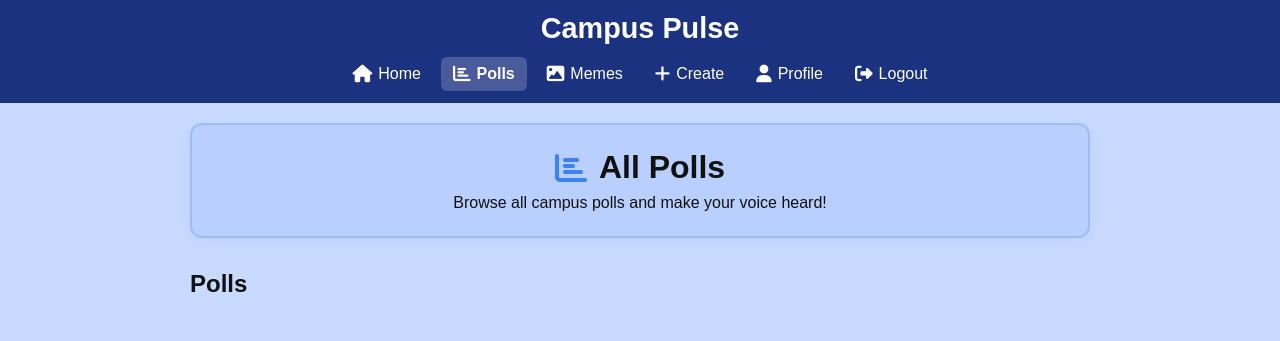
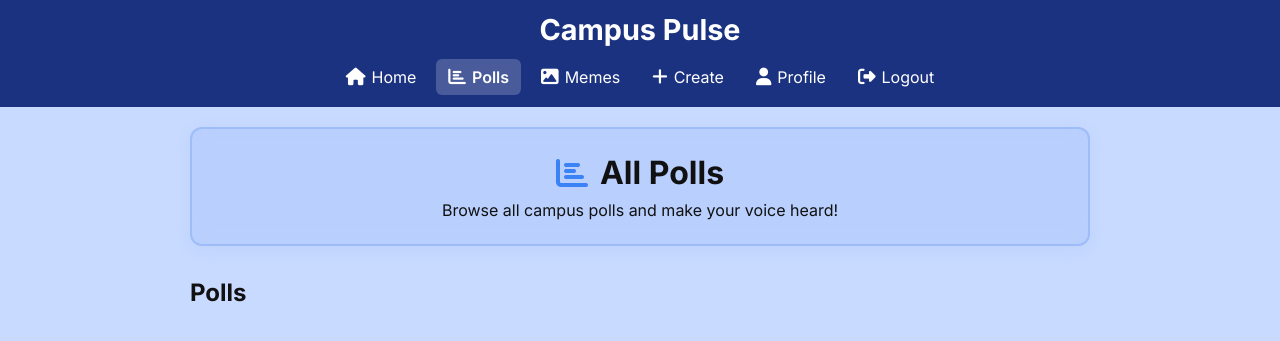
Before and after one commit to SilvioIvanio/G42-Polls-Memes-Platform, a PHP site: page /HTML/polls.html in a window 1280 px wide. Shown: the top 341 px of the page. Run offline with PHP 8.4, Linux system fonts and the light colour scheme; data that the repository does not hold is empty.

Commit message:
+ Changed font style to Inter across all web pages   to give a more professional and neutral   appearance.

```diff
--- a/HTML/create.html
+++ b/HTML/create.html
@@ -3,6 +3,9 @@
 <head>
   <meta charset="utf-8">
   <title>Create - Campus Pulse</title>
+  <link rel="preconnect" href="https://fonts.googleapis.com">
+  <link rel="preconnect" href="https://fonts.gstatic.com" crossorigin>
+  <link href="https://fonts.googleapis.com/css2?family=Inter:wght@300;400;500;600;700&display=swap" rel="stylesheet">
   <link rel="stylesheet" href="../styles/styles.css">
   <link rel="stylesheet" href="https://cdnjs.cloudflare.com/ajax/libs/font-awesome/6.4.0/css/all.min.css">
 </head>
--- a/HTML/homepage.html
+++ b/HTML/homepage.html
@@ -3,6 +3,9 @@
 <head>
   <meta charset="utf-8">
   <title>Campus Pulse - Homepage</title>
+  <link rel="preconnect" href="https://fonts.googleapis.com">
+  <link rel="preconnect" href="https://fonts.gstatic.com" crossorigin>
+  <link href="https://fonts.googleapis.com/css2?family=Inter:wght@300;400;500;600;700&display=swap" rel="stylesheet">
   <link rel="stylesheet" href="../styles/styles.css">
   <link rel="stylesheet" href="https://cdnjs.cloudflare.com/ajax/libs/font-awesome/6.4.0/css/all.min.css">
 </head>
--- a/HTML/index.html
+++ b/HTML/index.html
@@ -3,6 +3,9 @@
 <head>
   <meta charset="utf-8">
   <title>Campus Pulse - Home</title>
+  <link rel="preconnect" href="https://fonts.googleapis.com">
+  <link rel="preconnect" href="https://fonts.gstatic.com" crossorigin>
+  <link href="https://fonts.googleapis.com/css2?family=Inter:wght@300;400;500;600;700&display=swap" rel="stylesheet">
   <link rel="stylesheet" href="../styles/styles.css">
   <link rel="stylesheet" href="https://cdnjs.cloudflare.com/ajax/libs/font-awesome/6.4.0/css/all.min.css">
 </head>
--- a/HTML/login.html
+++ b/HTML/login.html
@@ -3,6 +3,9 @@
 <head>
   <meta charset="utf-8">
   <title>Campus Pulse - Login</title>
+  <link rel="preconnect" href="https://fonts.googleapis.com">
+  <link rel="preconnect" href="https://fonts.gstatic.com" crossorigin>
+  <link href="https://fonts.googleapis.com/css2?family=Inter:wght@300;400;500;600;700&display=swap" rel="stylesheet">
   <link rel="stylesheet" href="../styles/styles.css">
   <link rel="stylesheet" href="https://cdnjs.cloudflare.com/ajax/libs/font-awesome/6.4.0/css/all.min.css">
 </head>
--- a/HTML/memes.html
+++ b/HTML/memes.html
@@ -3,6 +3,9 @@
 <head>
   <meta charset="utf-8">
   <title>Campus Pulse - Memes</title>
+  <link rel="preconnect" href="https://fonts.googleapis.com">
+  <link rel="preconnect" href="https://fonts.gstatic.com" crossorigin>
+  <link href="https://fonts.googleapis.com/css2?family=Inter:wght@300;400;500;600;700&display=swap" rel="stylesheet">
   <link rel="stylesheet" href="../styles/styles.css">
   <link rel="stylesheet" href="https://cdnjs.cloudflare.com/ajax/libs/font-awesome/6.4.0/css/all.min.css">
 </head>
--- a/HTML/polls.html
+++ b/HTML/polls.html
@@ -3,6 +3,9 @@
 <head>
   <meta charset="utf-8">
   <title>Campus Pulse - Polls</title>
+  <link rel="preconnect" href="https://fonts.googleapis.com">
+  <link rel="preconnect" href="https://fonts.gstatic.com" crossorigin>
+  <link href="https://fonts.googleapis.com/css2?family=Inter:wght@300;400;500;600;700&display=swap" rel="stylesheet">
   <link rel="stylesheet" href="../styles/styles.css">
   <link rel="stylesheet" href="https://cdnjs.cloudflare.com/ajax/libs/font-awesome/6.4.0/css/all.min.css">
 </head>
--- a/HTML/profile.html
+++ b/HTML/profile.html
@@ -3,6 +3,9 @@
 <head>
   <meta charset="utf-8">
   <title>Profile - Campus Pulse</title>
+  <link rel="preconnect" href="https://fonts.googleapis.com">
+  <link rel="preconnect" href="https://fonts.gstatic.com" crossorigin>
+  <link href="https://fonts.googleapis.com/css2?family=Inter:wght@300;400;500;600;700&display=swap" rel="stylesheet">
   <link rel="stylesheet" href="../styles/styles.css">
   <link rel="stylesheet" href="https://cdnjs.cloudflare.com/ajax/libs/font-awesome/6.4.0/css/all.min.css">
 </head>
--- a/HTML/register.html
+++ b/HTML/register.html
@@ -3,6 +3,9 @@
 <head>
   <meta charset="utf-8">
   <title>Campus Pulse - Register</title>
+  <link rel="preconnect" href="https://fonts.googleapis.com">
+  <link rel="preconnect" href="https://fonts.gstatic.com" crossorigin>
+  <link href="https://fonts.googleapis.com/css2?family=Inter:wght@300;400;500;600;700&display=swap" rel="stylesheet">
   <link rel="stylesheet" href="../styles/styles.css">
   <link rel="stylesheet" href="https://cdnjs.cloudflare.com/ajax/libs/font-awesome/6.4.0/css/all.min.css">
 </head>
--- a/styles/base.css
+++ b/styles/base.css
@@ -2,7 +2,7 @@
 typographic defaults are located */
 
 body {
-    font-family: Arial, sans-serif;
+    font-family: 'Inter', -apple-system, BlinkMacSystemFont, 'Segoe UI', sans-serif;
     margin: 0;
     background: var(--color-bg);
     color: var(--color-text);
```
